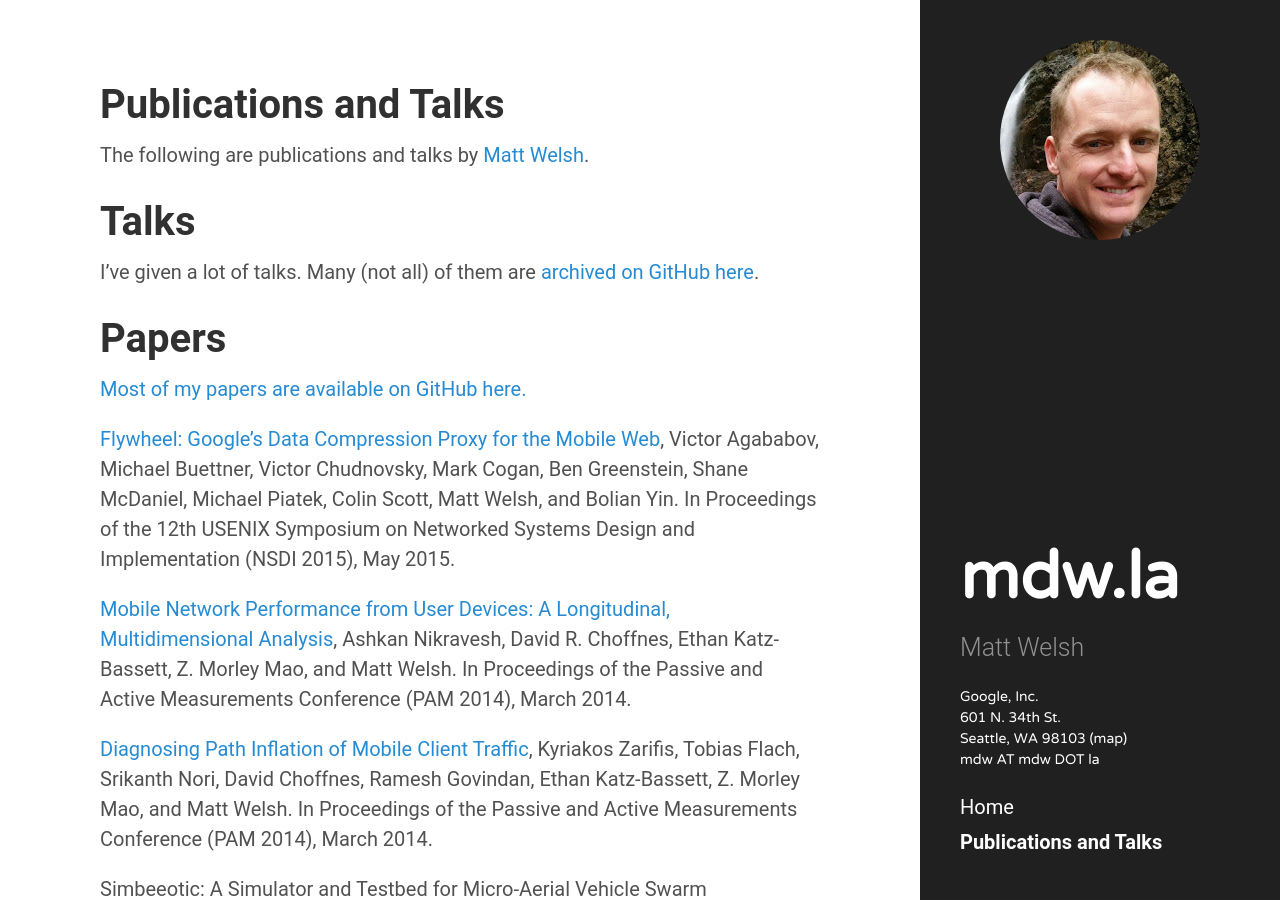
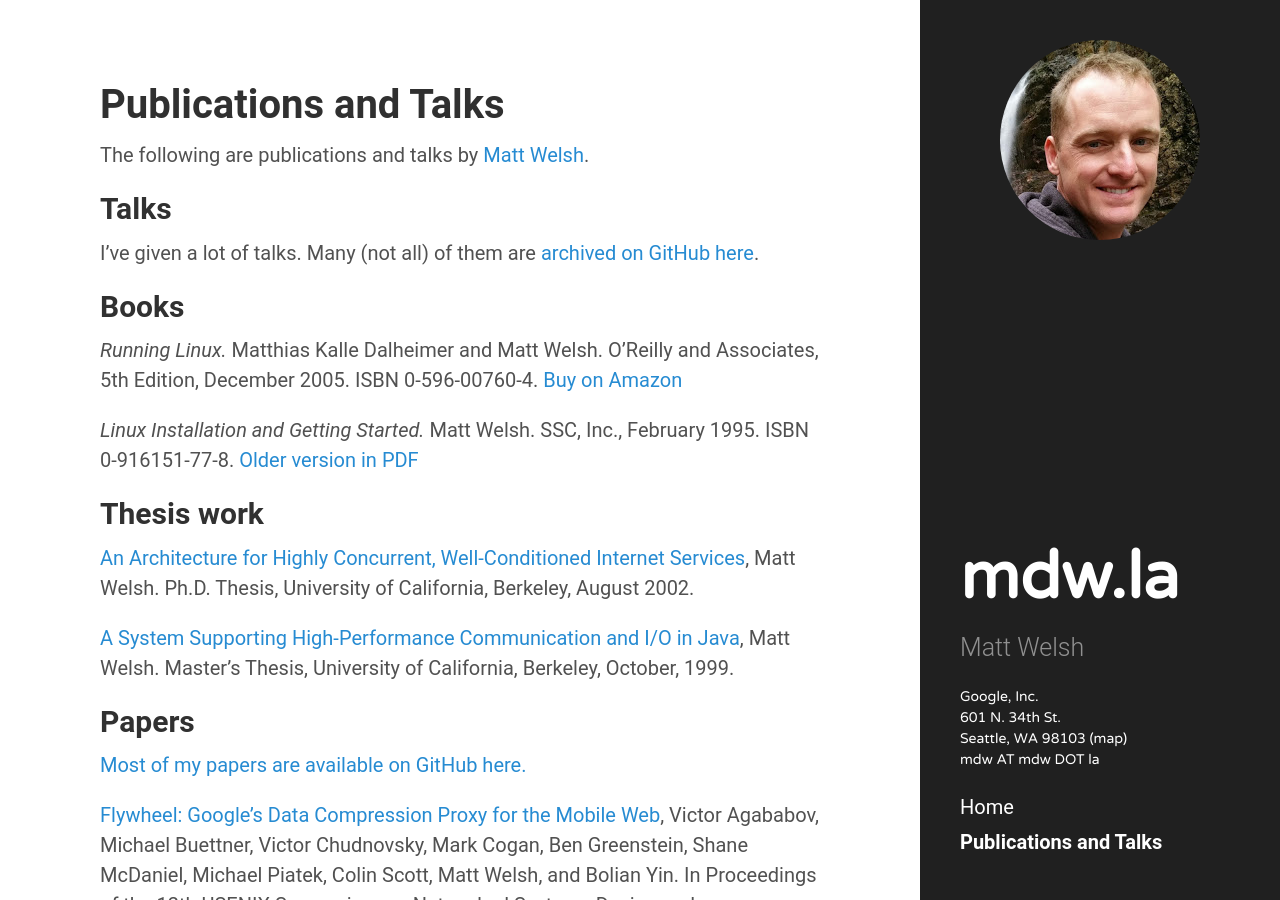
Before and after one commit to mdwelsh/mdwelsh.github.io, a Jekyll site: the page built from pubs.md, in a window 1280 px wide and 900 px high. Built offline with Jekyll 4.4.1, drawn with Linux system fonts in a browser that asks for light colours.

Commit message:
Update pubs.md

```diff
--- a/pubs.md
+++ b/pubs.md
@@ -5,11 +5,32 @@ title: Publications and Talks
 
 The following are publications and talks by [Matt Welsh](http://www.mdw.la).
 
-# Talks
+## Talks
 
 I've given a lot of talks. Many (not all) of them are [archived on GitHub here](https://github.com/mdwelsh/mdwelsh.github.io/tree/master/talks).
 
-# Papers
+## Books
+
+*Running Linux.*
+Matthias Kalle Dalheimer and Matt Welsh. O'Reilly and Associates, 5th Edition, December 2005. ISBN 0-596-00760-4.
+[Buy on Amazon](http://www.amazon.com/Running-Linux-Matthias-Kalle-Dalheimer/dp/0596007604)
+
+*Linux Installation and Getting Started.*
+Matt Welsh.
+SSC, Inc., February 1995. ISBN 0-916151-77-8.
+[Older version in PDF](papers/linux-getting-started.pdf)
+
+## Thesis work
+
+[An Architecture for Highly Concurrent, Well-Conditioned Internet Services](papers/mdw-phdthesis.pdf),
+Matt Welsh.
+Ph.D. Thesis, University of California, Berkeley, August 2002.
+
+[A System Supporting High-Performance Communication and I/O in Java](papers/masters.pdf),
+Matt Welsh.
+Master's Thesis, University of California, Berkeley, October, 1999.
+
+## Papers
 
 [Most of my papers are available on GitHub here.](https://github.com/mdwelsh/mdwelsh.github.io/tree/master/papers)
 
@@ -323,7 +344,7 @@ In Proceedings of High-Performance Computer Architecture (HPCA) 3, San Antonio,
 Matt Welsh, Anindya Basu, and Thorsten von Eicken.
 In Proceedings of EuroPar '96, Lyon, France, August 1996.
 
-# Technical Reports
+## Technical Reports
 
 [CitySense: A Vision for an Urban-Scale Wireless Networking Testbed](papers/citysense-techrept07.pdf),
 Rohan Murty, Abhimanyu Gosain, Matthew Tierney, Andrew Brody, Amal Fahad, Josh Bers, and Matt Welsh.
@@ -360,3 +381,5 @@ UC Berkeley Technical Report UCB/CSD-00-1095, June 1999.
 [User Customization of Virtual Network Interfaces with U-Net/SLE](papers/unet-sle-tr.ps.gz).
 David Oppenheimer and Matt Welsh.
 UC Berkeley Technical Report CSD-98-995, December 1997.
+
+##
```
